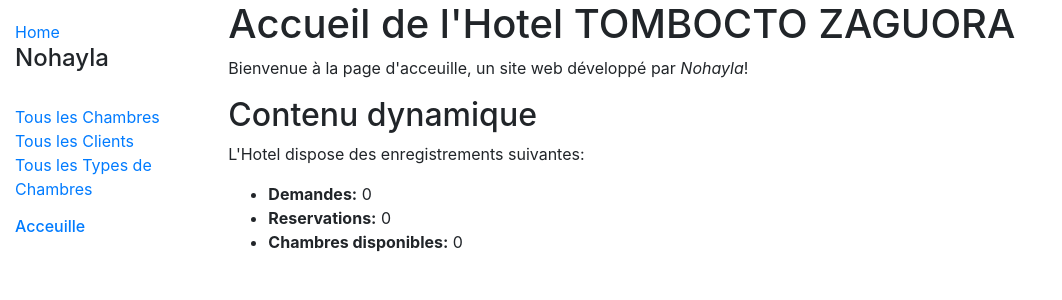
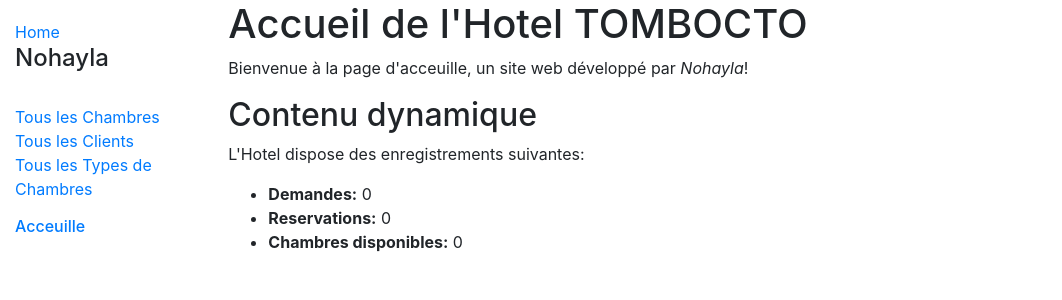
Before and after one commit to NohaylaAlaoui/Project, a Django app: page /GestionHotel/index in a window 1280 px wide. Shown: the top 300 px of the page, without its empty margins (0-1062 px from the left). Run offline with Django 3.2, Linux system fonts and the light colour scheme; a user stored in the database is signed in; data that the repository does not hold is empty; some libraries are stand-ins or nearby versions.

Commit message:
Update index.html
name of the hotel

```diff
--- a/GestionHotel/templates/index.html
+++ b/GestionHotel/templates/index.html
@@ -1,7 +1,7 @@
 {% extends "base_generic.html" %}
 
 {% block content %}
-  <h1>Accueil de l'Hotel TOMBOCTO ZAGUORA </h1>
+  <h1>Accueil de l'Hotel TOMBOCTO  </h1>
   <p>Bienvenue à la page d'acceuille, un site web développé par <em>Nohayla</em>!</p>
   <h2>Contenu dynamique</h2>
   <p>L'Hotel dispose des enregistrements suivantes:</p>
```
